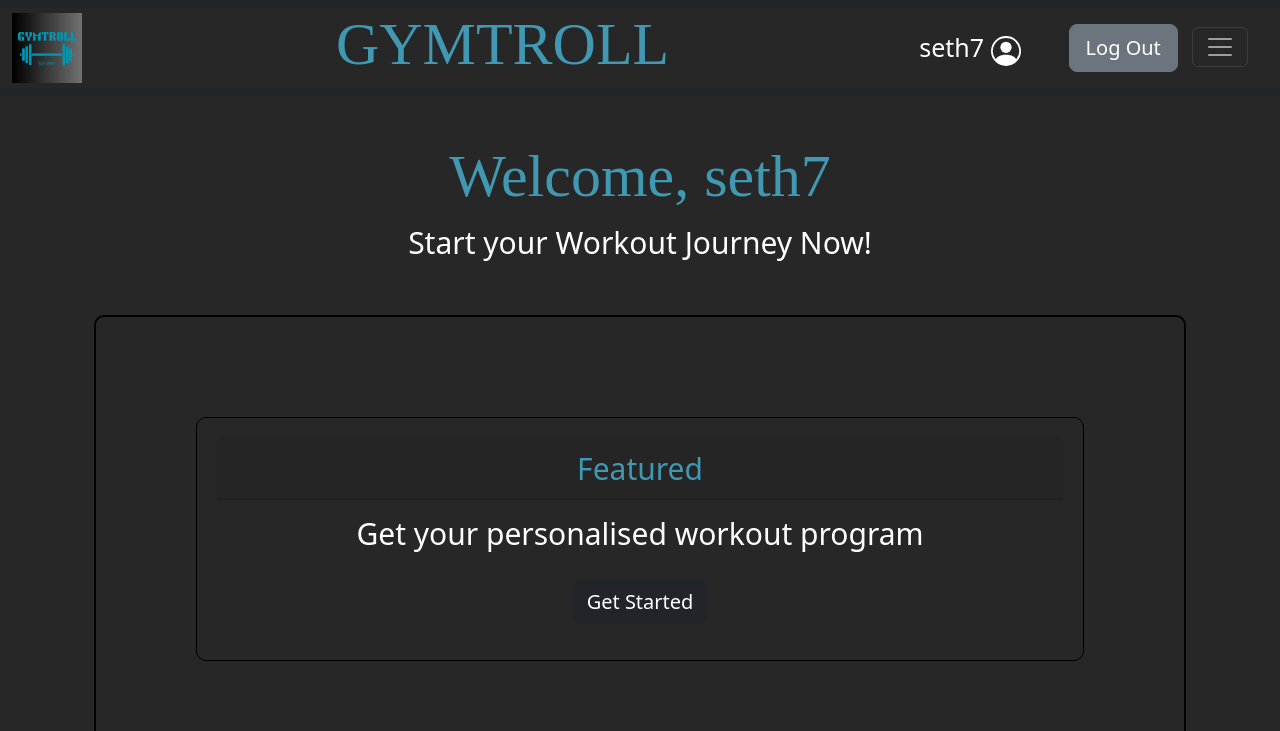
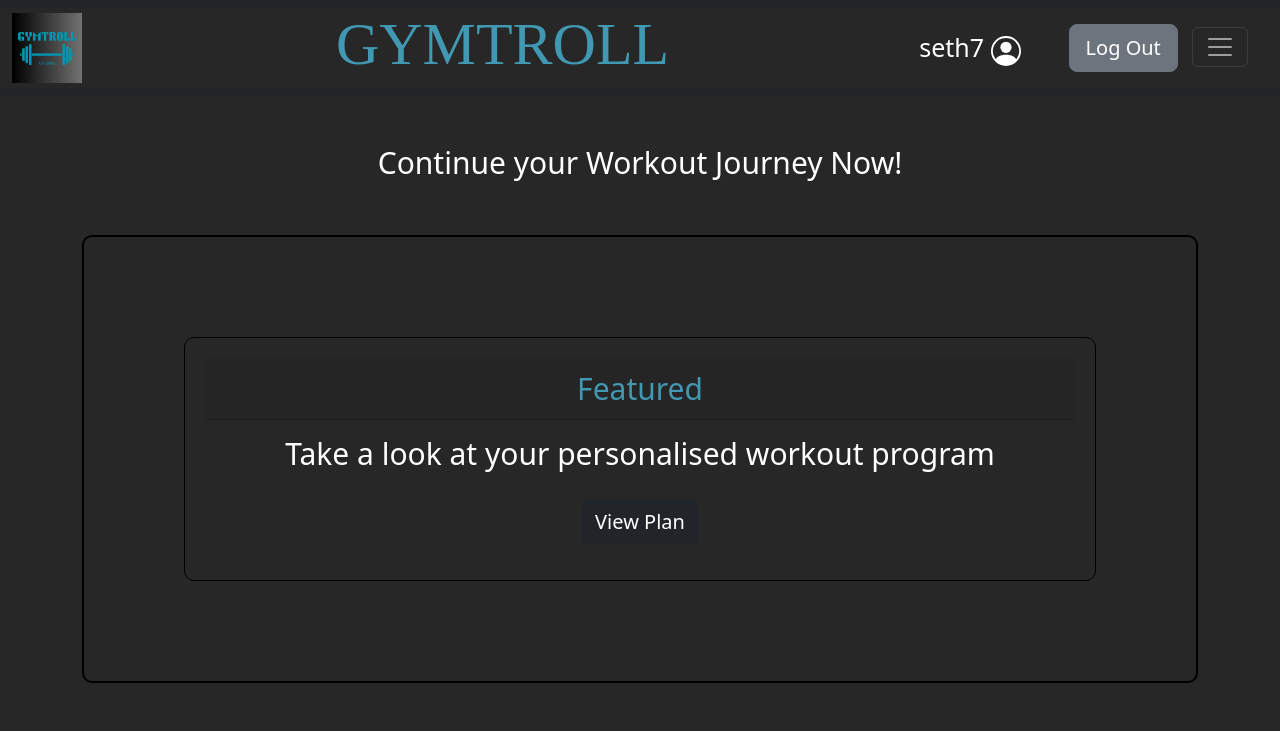
Before and after one commit to sethnkwo8/GymTroll, a Flask app: page / in a window 1280 px wide. Shown: the top 731 px of the page. Run offline with Flask 3, Linux system fonts and the light colour scheme; a user stored in the database is signed in.

Commit message:
fixed functionalities for final plan and plan cancellation

```diff
--- a/app.py
+++ b/app.py
@@ -91,6 +91,16 @@ def login():
         session["user_id"] = rows[0]["id"]
         session["username"] = rows[0]["username"]
 
+        cursor.execute(
+    "SELECT last_workout_plan FROM user_details WHERE username = ?",
+    (session["username"],)
+    )
+        row = cursor.fetchone()
+        if row and row["last_workout_plan"]:
+            session["workout_plan"] = row["last_workout_plan"]
+        else:
+            session["workout_plan"] = None
+
         return redirect("/")
 
     else:
@@ -148,15 +158,11 @@ def logout():
 @app.route("/plan", methods=["GET", "POST"])
 @login_required
 def plan():
-    print("Session Data:", session)  # Add this at the start of the route
-    print("Username:", session.get("username"))
-
     if request.method == "POST":
 
         # Step 1: Goal Selection
         if "card-input" in request.form:
             goal = request.form.get("card-input")
-            print("Goal Submitted:", goal)  # Debugging log
             if not goal:
                 return render_template("error.html", code=400, message="Please select a goal.")
             session["goal"] = goal
@@ -166,7 +172,6 @@ def plan():
         # Step 2: Split Selection
         if "split" in request.form:
             split = request.form.get("split")
-            print("Split Submitted:", split)  # Debugging log
             if not split:
                 return render_template("error.html", code=400, message="Please select a workout split.")
             session["split"] = split
@@ -194,10 +199,21 @@ def plan():
         # Step 5: Workout Preference
         if "card-input-workout" in request.form:
             workout = request.form.get("card-input-workout")
-            print("Workout Submitted:", workout)  # Debugging log
             if not workout:
                 return render_template("error.html", code=400, message="Please select where you prefer to work out.")
             session["workout"] = workout  # Save workout preference to session
+
+            # Check if user already submitted a plan this session
+            connection = get_db_connection()
+            cursor = connection.cursor()
+            cursor.execute(
+                "SELECT id FROM user_details WHERE username = ?",
+                (session["username"],)
+            )
+            existing = cursor.fetchone()
+            if existing:
+                connection.close()
+                return render_template("error.html", code=400, message="You have already submitted your plan for this session.")
 
             # Save all data to the database
             connection = get_db_connection()
@@ -205,6 +221,52 @@ def plan():
             cursor.execute(
                 "INSERT INTO user_details (username, goal, days_split, weight_kg, desired_weight, workout_type) VALUES (?,?,?,?,?,?)",
                 (session["username"], session["goal"], session["split"], session["current_weight"], session["desired_weight"], session["workout"])
+            )
+            connection.commit()
+            connection.close()
+
+
+            # After inserting the new plan in /plan route, before redirecting to /final_plan
+            goal = session.get("goal")
+            if goal == "weight-loss":
+                goal = "weight loss"
+            split = int(session.get("split"))
+            current_weight = session.get("current_weight")
+            desired_weight = session.get("desired_weight")
+            workout = session.get("workout")
+
+            if int(current_weight) > int(desired_weight):
+                weight_change = "decrease"
+            else:
+                weight_change = "increase"
+
+            if workout == "home-workout":
+                environment = "home"
+            else:
+                environment = "gym"
+
+            connection = get_db_connection()
+            cursor = connection.cursor()
+            cursor.execute(
+                """
+                SELECT workout_plan FROM workout_plans
+                WHERE goal = ?
+                AND split = ?
+                AND environment = ?
+                AND weight_change = ?
+                """,
+                (goal, split, environment, weight_change)
+            )
+            plan_row = cursor.fetchone()
+            if plan_row:
+                generated_plan = plan_row["workout_plan"]
+            else:
+                generated_plan = "No plan found for your selection."
+
+            # Update the last_workout_plan column for this user
+            cursor.execute(
+                "UPDATE user_details SET last_workout_plan = ? WHERE username = ?",
+                (generated_plan, session["username"])
             )
             connection.commit()
             connection.close()
@@ -223,7 +285,8 @@ def plan():
     elif "workout" not in session:
         return render_template("plan.html", step="workout")
 
-    print("Session Data:", session)
+    return redirect("/final_plan")
+
 
 @app.route("/about")
 def about():
@@ -239,41 +302,48 @@ def final_plan():
     connect = get_db_connection()
     cursor = connect.cursor()
 
-    # Fetch session variables
-    goal = session.get("goal")
-    split = session.get("split")
-    environment = session.get("workout")
-    current_weight = int(session.get("current_weight"))
-    desired_weight = int(session.get("desired_weight"))
+    # # Fetch session variables
+    # goal = session.get("goal")
+    # split = session.get("split")
+    # environment = session.get("workout")
+    # current_weight = session.get("current_weight")
+    # desired_weight = session.get("desired_weight")
 
-    # Determine weight change direction
-    if current_weight > desired_weight:
-        weight_change = "decrease"
-    else:
-        weight_change = "increase"
+    # # Determine weight change direction
+    # if int(current_weight) > int(desired_weight):
+    #     weight_change = "decrease"
+    # else:
+    #     weight_change = "increase"
 
-    if environment == "home-workout":
-        environment = "home"
-    else:
-        environment = "gym"
+    # if environment == "home-workout":
+    #     environment = "home"
+    # else:
+    #     environment = "gym"
+
+    # if goal == "weight-loss":
+    #     goal = "weight loss"
 
 
+    cursor.execute(
+        "SELECT last_workout_plan FROM user_details WHERE username = ?",
+        (session["username"],)
+    )
+    row = cursor.fetchone()
+    workout_plan = row["last_workout_plan"] if row and row["last_workout_plan"] else None
+    session["workout_plan"] = workout_plan
+    return render_template("final_plan.html", workout_plan=workout_plan)
 
-    # Example SQL query (adjust table/column names as needed)
+@app.route("/cancel_plan")
+@login_required
+def cancel_plan():
+    connect = get_db_connection()
+    cursor = connect.cursor()
     cursor.execute(
-        """
-        SELECT workout_plan
-        FROM workout_plans
-        WHERE goal = ?
-          AND split = ?
-          AND environment = ?
-          AND weight_change = ?
-        """,
-        (goal, split, environment, weight_change)
+        "DELETE FROM user_details WHERE username = ?",
+        (session["username"],)
     )
-    plan_row = cursor.fetchone()
+    connect.commit()
     connect.close()
-
-    workout_plan = plan_row["workout_plan"] if plan_row else None
-
-    return render_template("final_plan.html", workout_plan=workout_plan)
+    for key in ["workout_plan", "goal", "split", "current_weight", "desired_weight", "workout"]:
+        session.pop(key, None)
+    return redirect("/")
--- a/templates/index.html
+++ b/templates/index.html
@@ -6,7 +6,62 @@ GymTroll
 
 {% block main %}
 
-{% if session["user_id"] %}
+{% if session["workout_plan"] %}
+
+<p style="color: white; font-size: 30px; margin-bottom: 50px;">Continue your Workout Journey Now!</p>
+
+<div class="container-fluid custom-login">
+  <div class="card text-center custom-plan" style="padding: 20px;">
+    <div class="card-header" style="font-size: 30px;">
+      Featured
+    </div>
+    <div class="card-body">
+      <h5 class="card-title" style="font-size: 30px;">Take a look at your personalised workout program</h5>
+      <a href="/final_plan" class="btn btn-dark" style="margin-top: 20px; font-size: 20px;">View Plan</a>
+    </div>
+  </div>
+</div>
+
+<div class="row row-cols-1 row-cols-md-3 g-4">
+  <div class="col">
+    <div class="card h-100">
+      <img src="/static/workouts.jpg" class="card-img-top" alt="...">
+      <div class="card-body">
+        <h5 class="card-title">Workouts Library</h5>
+        <p class="card-text">Access a database of exercises with descriptions, videos, and variations.</p>
+      </div>
+      <div class="card-footer">
+        <a href="#" class="btn btn-primary">View Workouts</a>
+      </div>
+    </div>
+  </div>
+  <div class="col">
+    <div class="card h-100">
+      <img src="/static/calorie_tracking.jpg" class="card-img-top" alt="...">
+      <div class="card-body">
+        <h5 class="card-title">Calorie Tracking</h5>
+        <p class="card-text">Log your food intake and track your calorie and nutrient consumption.</p>
+      </div>
+      <div class="card-footer">
+        <a href="#" class="btn btn-primary">Track Your Calories</a>
+      </div>
+    </div>
+  </div>
+  <div class="col">
+    <div class="card h-100">
+      <img src="/static/progress.jpg" class="card-img-top" alt="...">
+      <div class="card-body">
+        <h5 class="card-title">Progress</h5>
+        <p class="card-text">View your progress reports in charts and graphs to visualize your journey.</p>
+      </div>
+      <div class="card-footer">
+        <a href="#" class="btn btn-primary">View Progress</a>
+      </div>
+    </div>
+  </div>
+</div>
+
+{% elif session["user_id"] %}
 <div class="container-fluid">
   <h1>Welcome, {{session["username"]}}</h1>
   <p style="color: white; font-size: 30px; margin-bottom: 50px;">Start your Workout Journey Now!</p>
--- a/templates/layout.html
+++ b/templates/layout.html
@@ -59,12 +59,11 @@
                             My Profile
                           </a>
                           <ul class="dropdown-menu dropdown-menu-dark">
-                            <li><a class="dropdown-item" href="#">My Plan</a></li>
-                            <li><a class="dropdown-item" href="#">Progress</a></li>
+                            <li><a class="dropdown-item" href="/final_plan">My Plan</a></li>
                             <li>
                               <hr class="dropdown-divider">
                             </li>
-                            <li><a class="dropdown-item" href="#">Cancel Plan</a></li>
+                            <li><a class="dropdown-item" href="/cancel_plan">Cancel Plan</a></li>
                           </ul>
                         </li>
                       </ul>
```
Also changed, not shown: templates/final_plan.html (+13 -2 lines), gymtroll.db.
